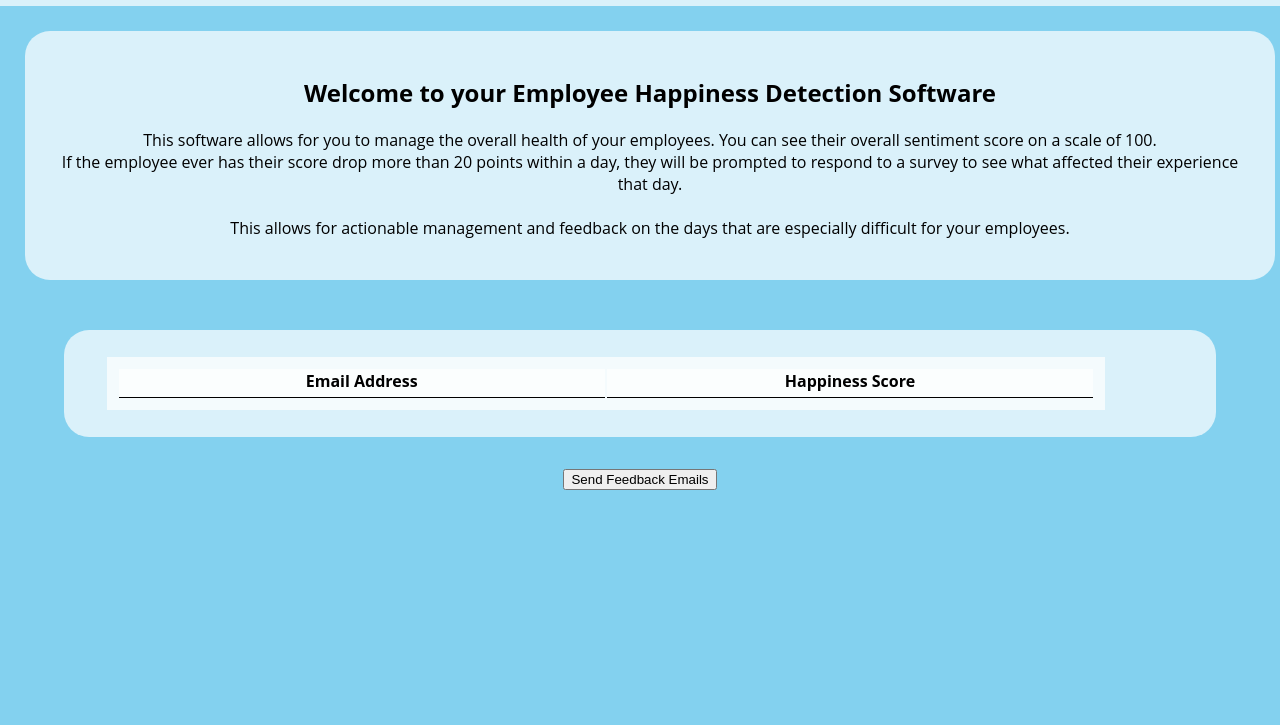
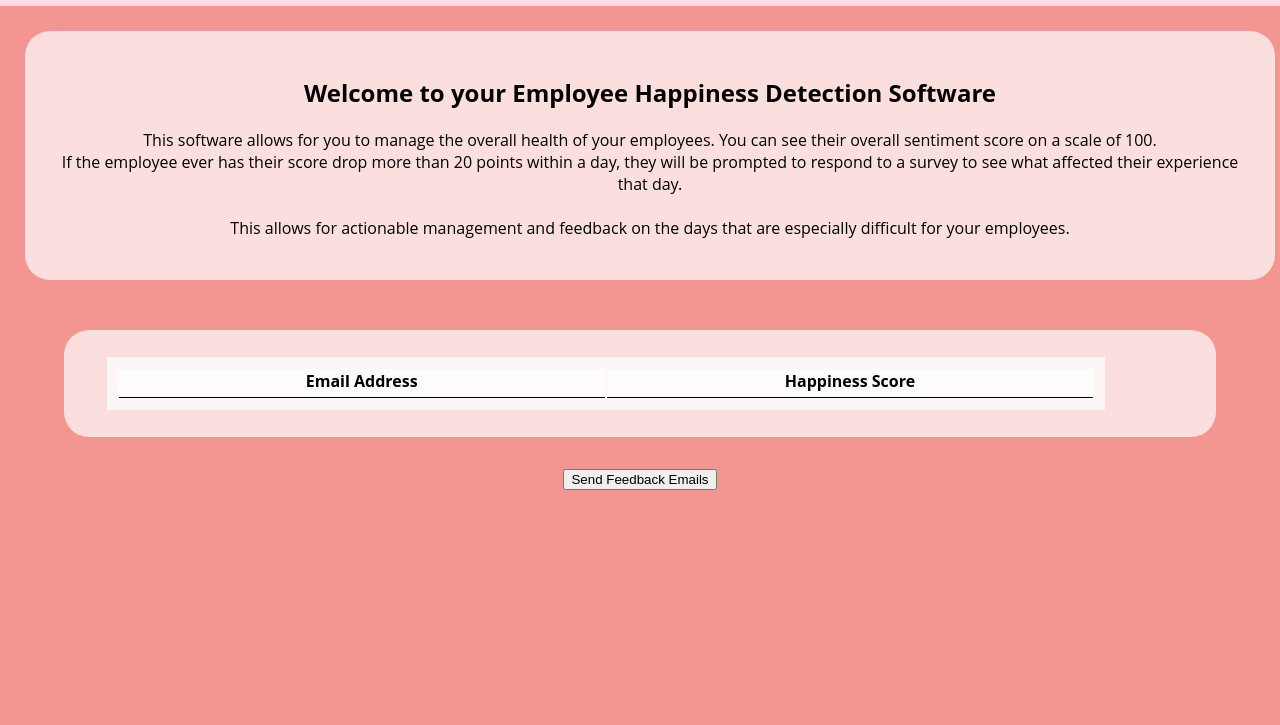
Before and after one commit to Jopeland/OperationHappiness, a plain HTML site: page happinessIndex/happinessIndex/html/account.html in a window 1280 px wide. Shown: the part 75-800 px from the top of the page. Drawn offline with nearby package versions, Linux system fonts and the light colour scheme; no server answers.

Commit message:
account.html with css changes

```diff
--- a/happinessIndex/happinessIndex/html/account.html
+++ b/happinessIndex/happinessIndex/html/account.html
@@ -9,7 +9,7 @@
     <script src="../js/account.js"></script>
     <script type="text/javascript" src="http://code.jquery.com/jquery-1.7.1.min.js"></script>
 </head>
-<body>
+<body id = "account">
     <div id="header">
         <a href="#" target="_self"><h1 style="font-family: Papyrus, cursive;">Operation Happiness</h1></a>
     </div>
```
